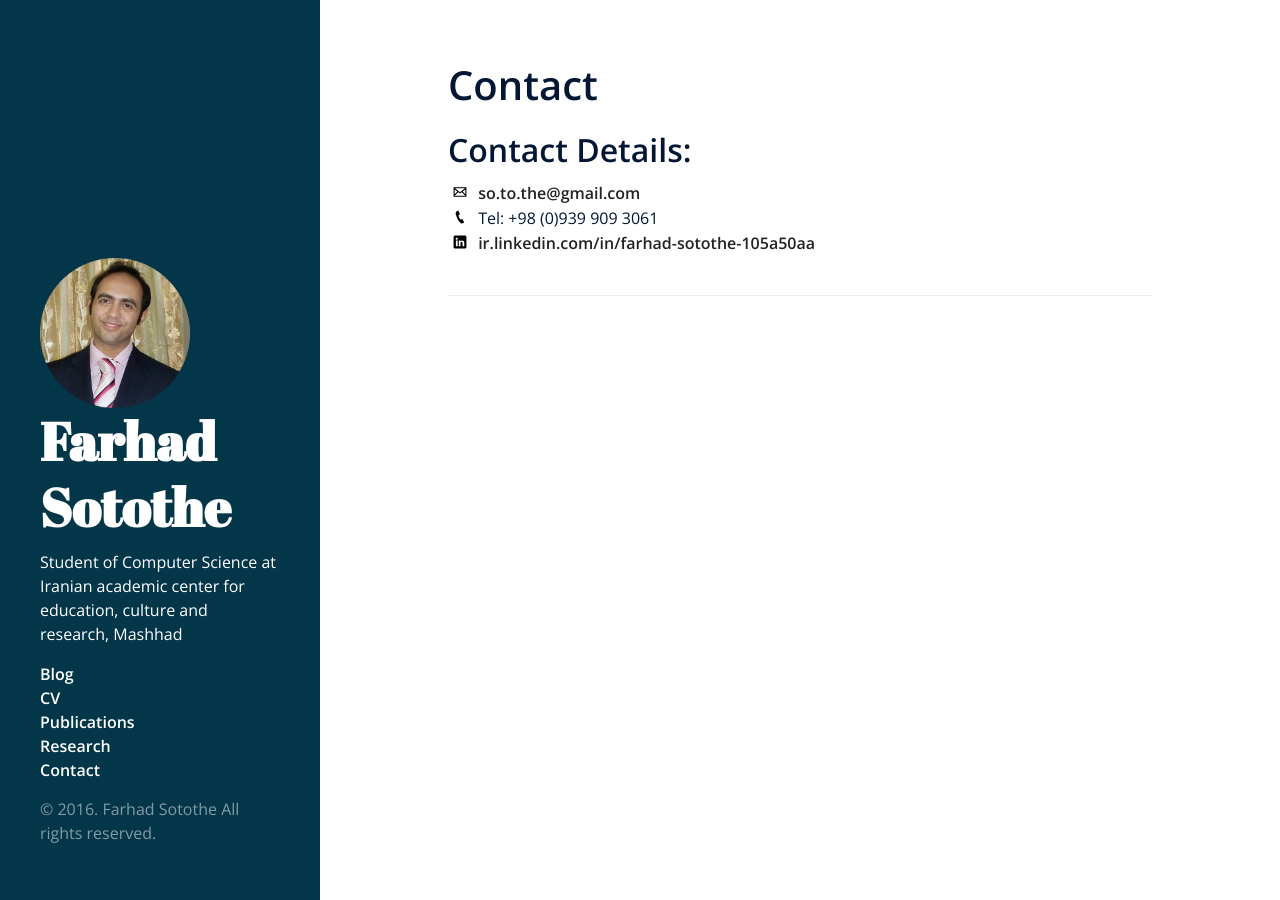
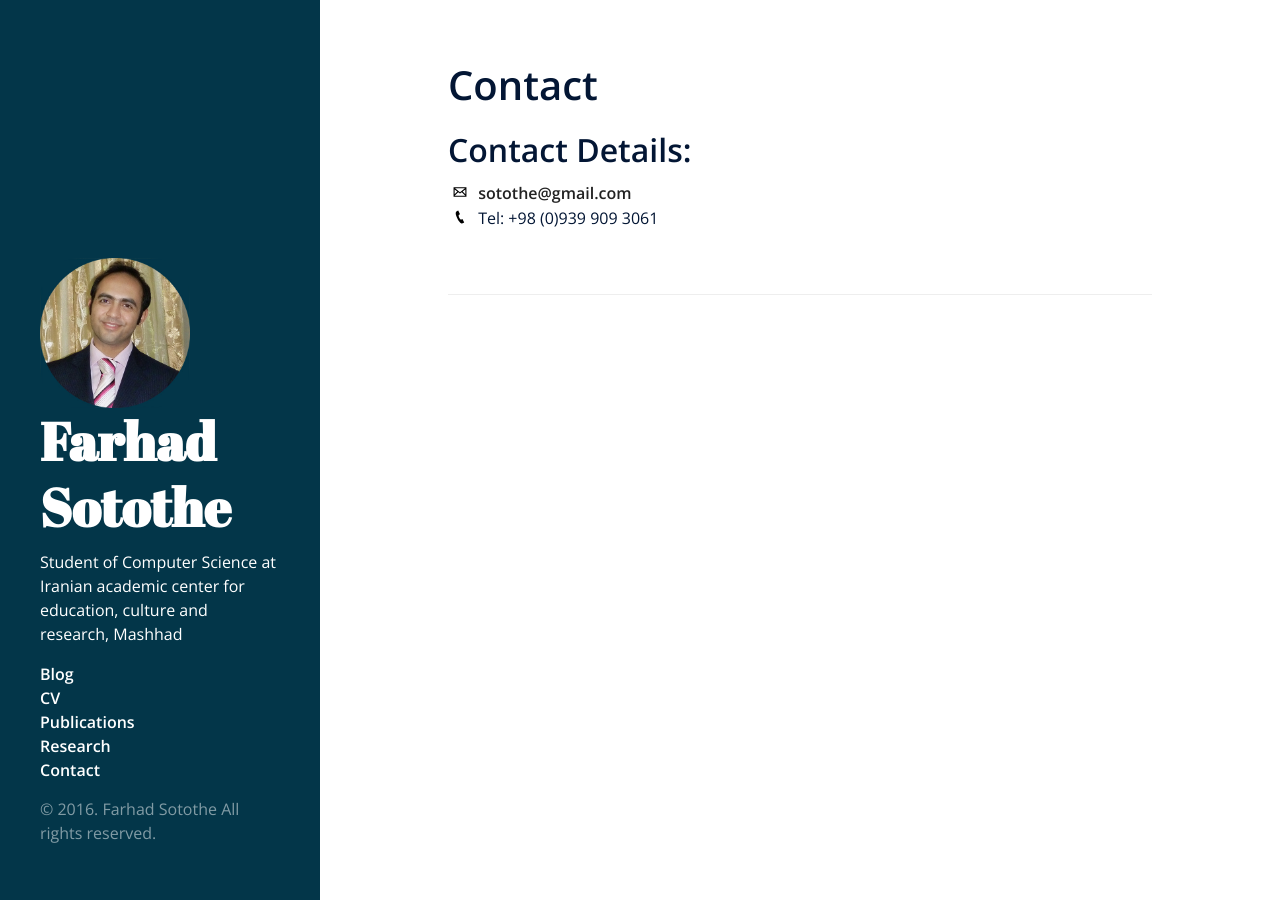
Before and after one commit to sotothe/sotothe.github.io, a Jekyll site: the page built from contact.md, in a window 1280 px wide. Built offline with Jekyll 4.4.1, drawn with Linux system fonts in a browser that asks for light colours; nearby versions of some CDN libraries; comment, search, counter and statistics services are not loaded.

Commit message:
Mr Hyde was here …

```diff
--- a/contact.md
+++ b/contact.md
@@ -6,6 +6,9 @@
 
 ## Contact Details:
 
-<img class="img-icon" src="/public/images/iconmonstr-email-2-icon.svg"> [so.to.the@gmail.com](mailto:so.to.the@gmail.com) <br />
+<img class="img-icon" src="/public/images/iconmonstr-email-2-icon.svg"> [sotothe@gmail.com](mailto:sotothe@gmail.com) <br />
 <img class="img-icon" src="/public/images/iconmonstr-phone-icon.svg"> Tel: +98 (0)939 909 3061 <br />
-<img class="img-icon" src="/public/images/iconmonstr-linkedin-3-icon-black.svg">  [ir.linkedin.com/in/farhad-sotothe-105a50aa](ir.linkedin.com/in/farhad-sotothe-105a50aa) <br />
+<!--
+<img class="img-icon" src="/public/images/iconmonstr-linkedin-3-icon-black.svg">  [ir.linkedin.com/in/farhad-sotothe-105a50aa](ir.linkedin.com/in/farhad-sotothe-105a50aa)
+-->
+ <br />
```
